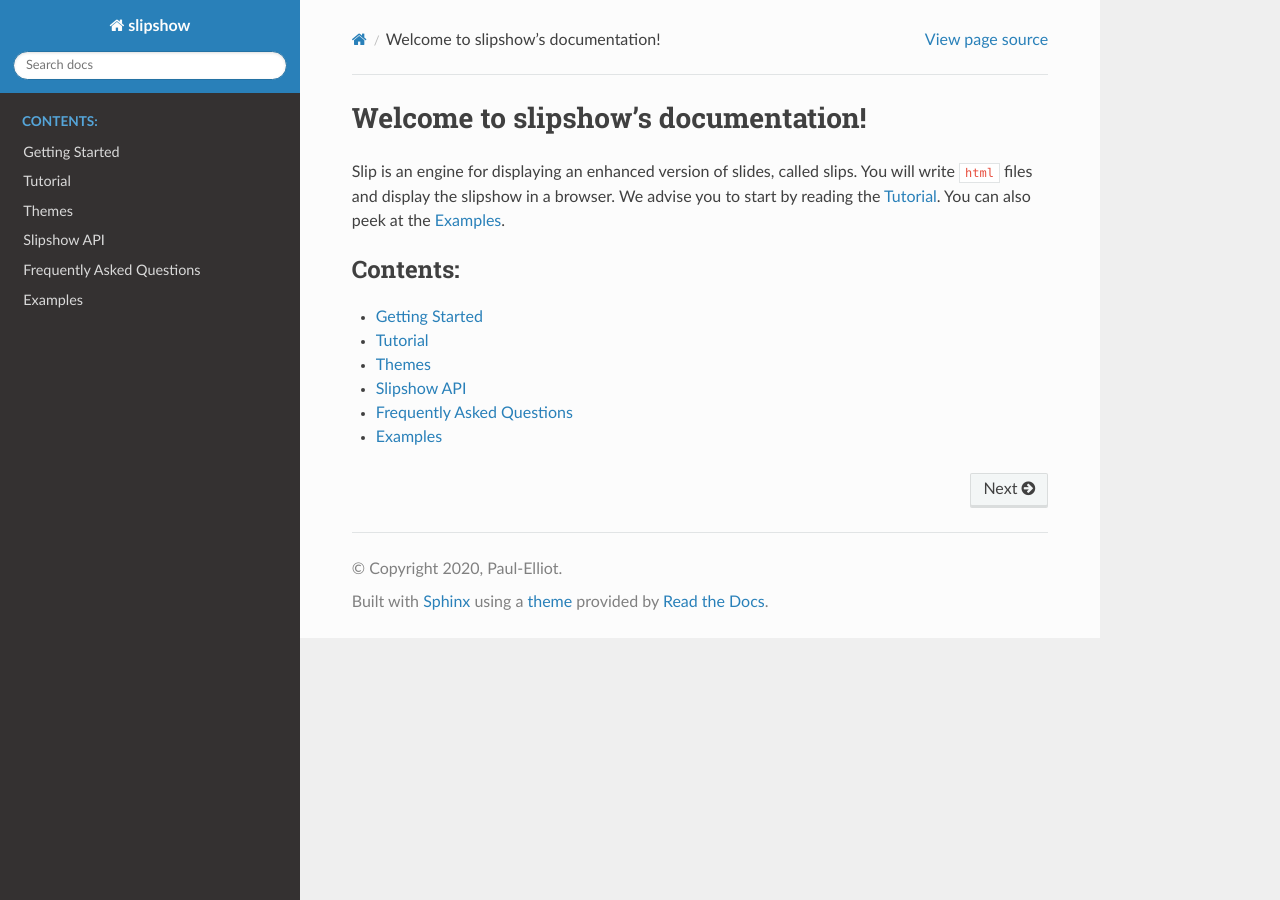
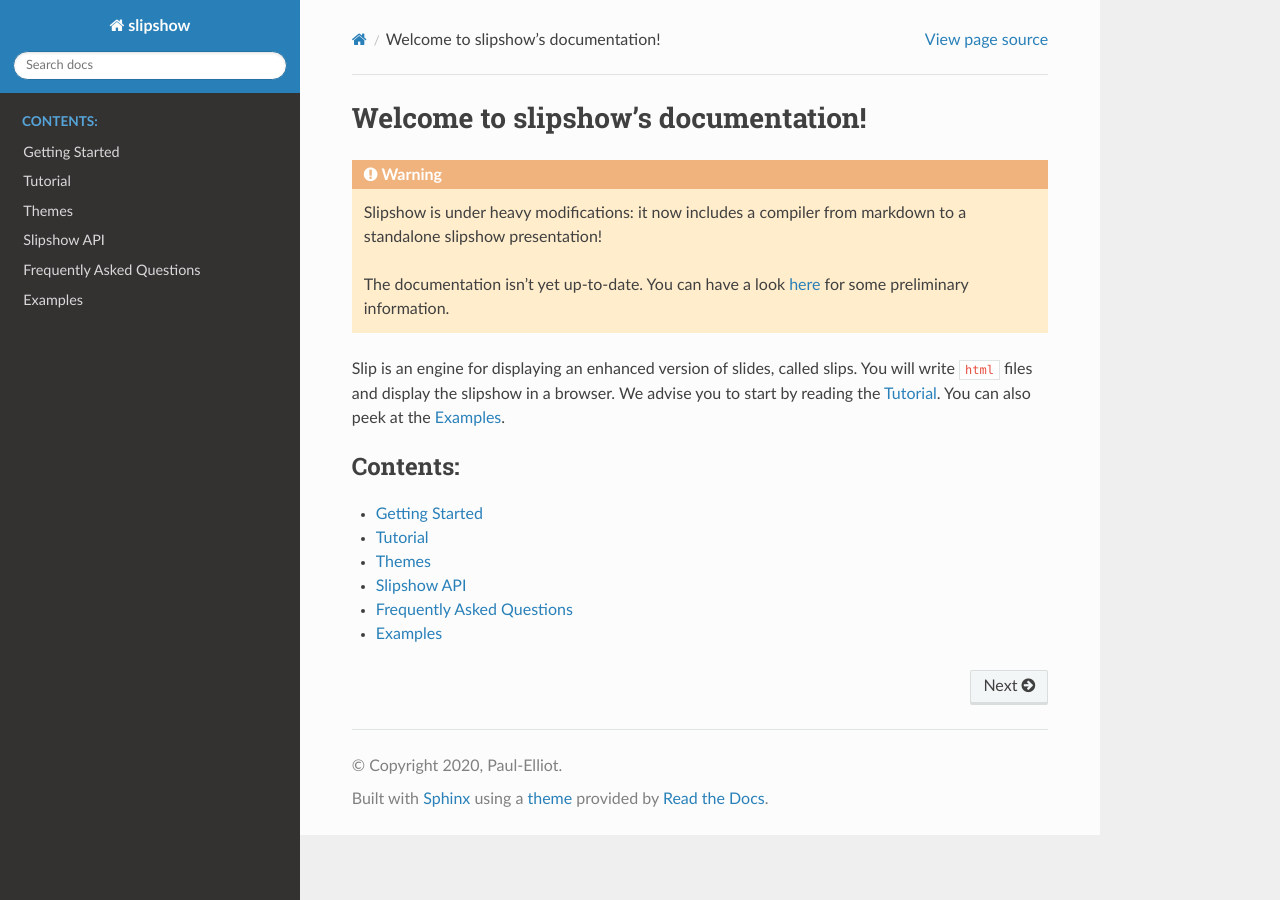
Before and after one commit to panglesd/slipshow, a Sphinx documentation site: the page built from docs/index.rst, in a window 1280 px wide. Built offline with Sphinx 7.4.7 and the Read the Docs theme 2.0.0, drawn with Linux system fonts in a browser that asks for light colours.

Commit message:
Starting to rewrite the documentation
Signed-off-by: Paul-Elliot <peada@free.fr>

```diff
--- a/docs/index.rst
+++ b/docs/index.rst
@@ -5,6 +5,11 @@
 
 Welcome to slipshow's documentation!
 ====================================
+
+.. warning::
+   Slipshow is under heavy modifications: it now includes a compiler from markdown to a standalone slipshow presentation!
+
+   The documentation isn't yet up-to-date. You can have a look `here <choum.net:8085>`_ for some preliminary information.
 
 Slip is an engine for displaying an enhanced version of slides, called slips. You will write ``html`` files and display the slipshow in a browser. We advise you to start by reading the :ref:`tutorial`. You can also peek at the :ref:`examples`.
 
```
Also changed, not shown: README.md (+4 -0 lines).
